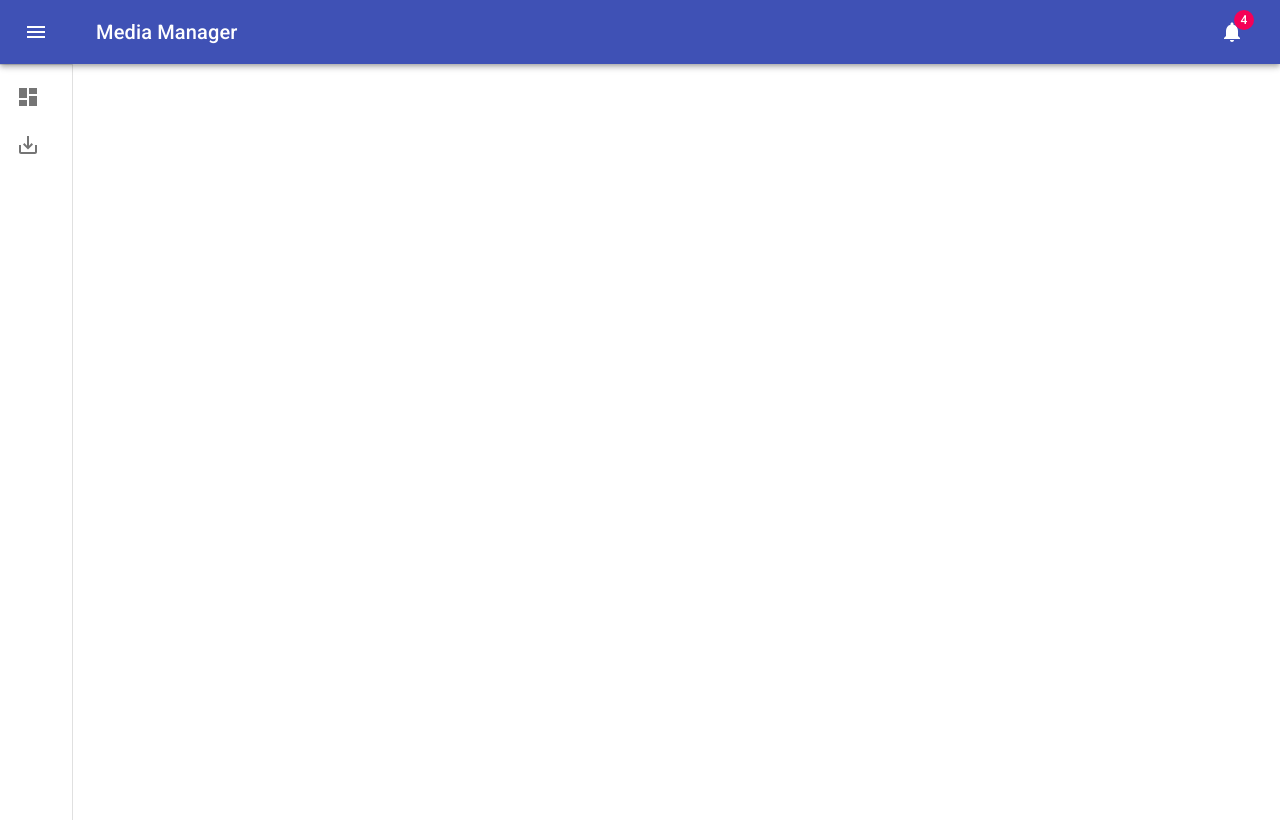
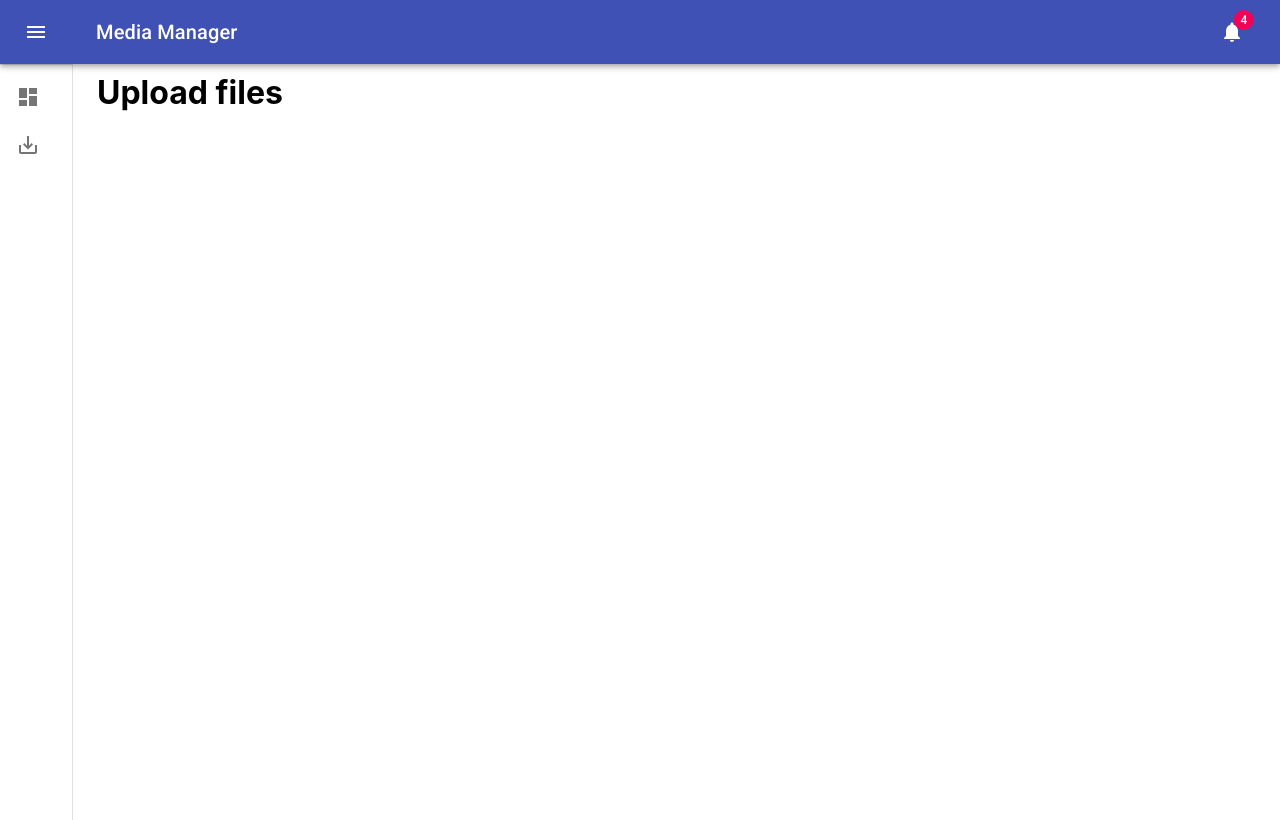
Before and after one commit to mminke/immaru, a React (Create React App) app in the folder media-library-ui/src/main/react/: page /upload in a window 1280 px wide. Built offline with nearby package versions, Linux system fonts and the light colour scheme; no server answers.

Commit message:
Add a router to allow changing views in the ui

```diff
--- a/media-library-ui/src/main/react/src/App.tsx
+++ b/media-library-ui/src/main/react/src/App.tsx
@@ -7,6 +7,7 @@ import {BrowserRouter as Router, Switch, Route, Link} from "react-router-dom"
 import MainAppBar from './MainAppBar'
 import MainDrawer from './MainDrawer'
 import ImageList from './ImageList'
+import FileUpload from './FileUpload'
 
 const useStyles = makeStyles((theme) => ({
   root: {
@@ -42,7 +43,14 @@ function App() {
 
             <main className={classes.content}>
                 <Container maxWidth="xl" className={classes.container}>
-                    <ImageList/>
+                    <Switch>
+                        <Route path="/upload">
+                            <FileUpload/>
+                        </Route>
+                       <Route path={["/", "/media"]}>
+                            <ImageList/>
+                        </Route>
+                    </Switch>
                 </Container>
             </main>
         </Router>
--- /dev/null
+++ b/media-library-ui/src/main/react/src/FileUpload.tsx
@@ -0,0 +1,9 @@
+import React from 'react';
+import clsx from 'clsx';
+import { makeStyles } from '@material-ui/core/styles';
+
+export default function FileUpload() {
+    return <>
+        <h1>Upload files</h1>
+    </>
+}
```
